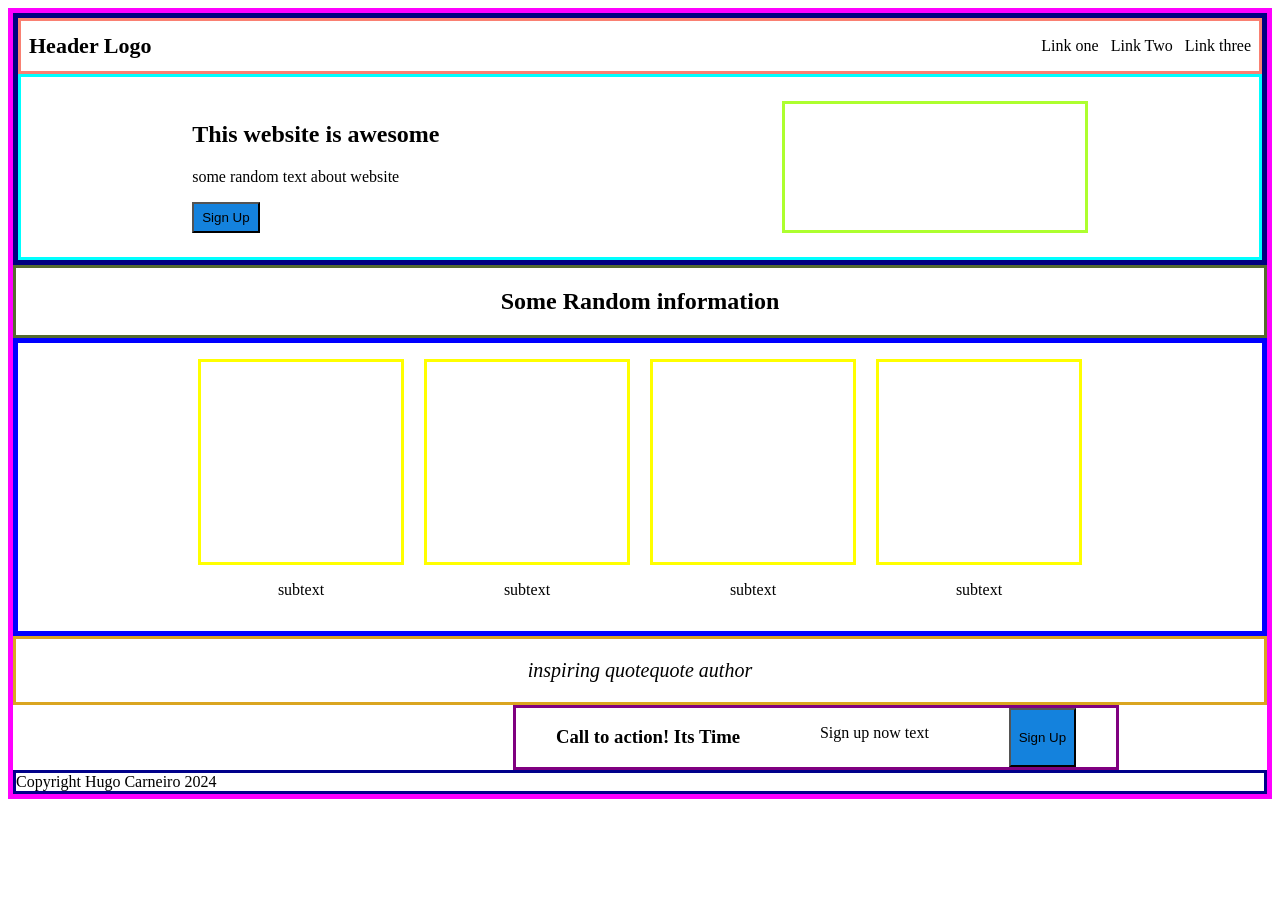
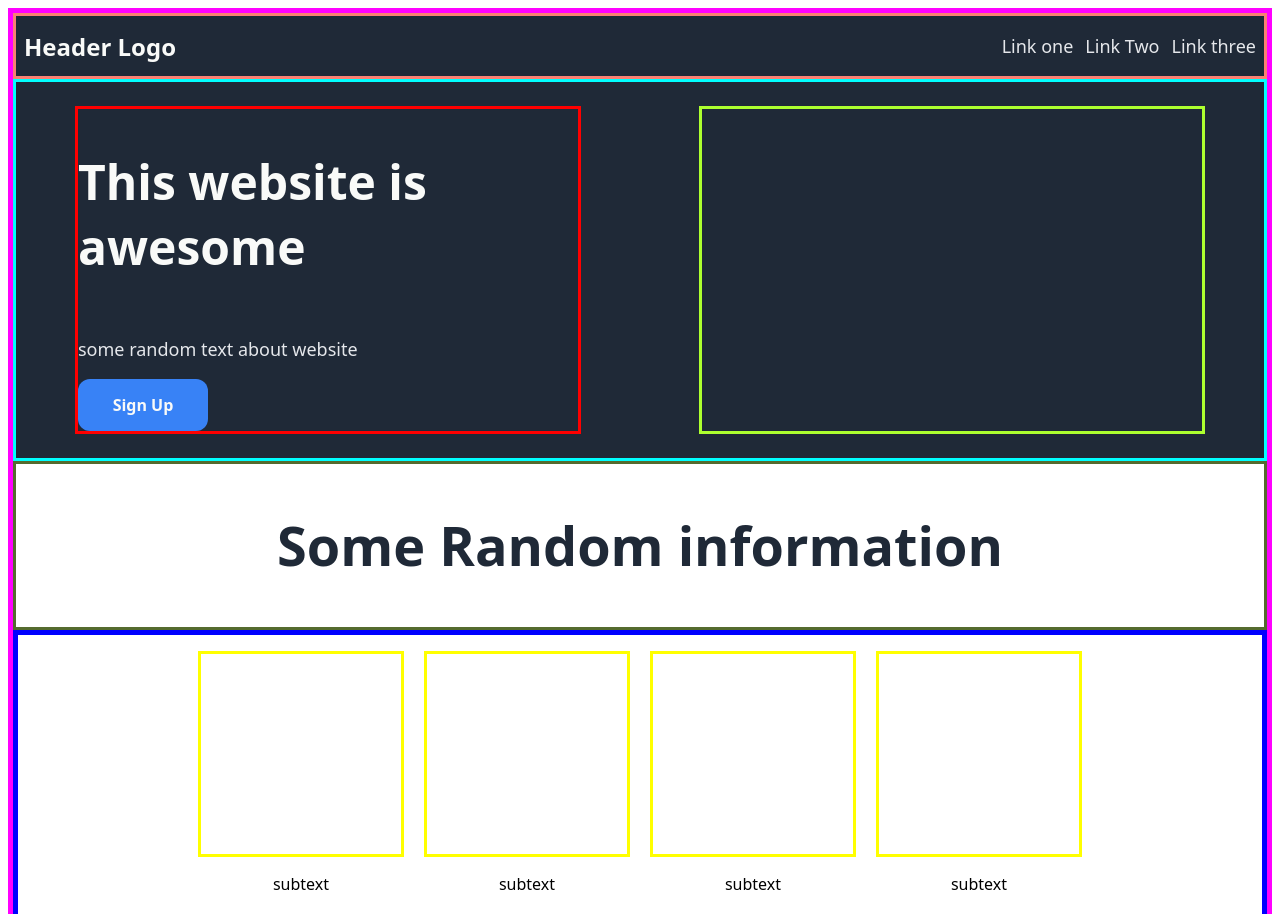
Before and after one commit to acid0rain/TOP-Landing-page, a plain HTML site: page index.html in a window 1280 px wide. Shown: the top 914 px of the page. Before the commit the page ends 807 px from the top, so only its background shows below. Drawn offline with Linux system fonts and the light colour scheme.

Commit message:
started adding fonts, colours and working on the aesthetic elements. TBC

```diff
--- a/index.html
+++ b/index.html
@@ -20,15 +20,15 @@
 <body>
     <div class="banner">
         <div class="banner-text">
-            <h2> This website is awesome </h2>
-            <p> some random text about website </p>
+            <h2 class="hero-main"> This website is awesome </h2>
+            <p class="hero-secondary"> some random text about website </p>
             <button> Sign Up </button>
         </div>
         <a class="banner-image" style="width: 300px;"> <img> </a>
     </div>
 </div>
     <div class="main-container">
-        <div class="text"><h2> Some Random information </h2></div>
+        <div class="info-header"><h2> Some Random information </h2></div>
     </div>
     <div class="boxes-container">
         <div class="box-container">
@@ -51,14 +51,16 @@
 
 
     <div class="quote-box">
-        <p> inspiring quote </p>
-        <p> quote author </p>
+        <p class="quote"> inspiring quote </p>
+        <p class="author"> quote author </p>
     </div>
 
     <div class="cta-box">
+        <div class="flex-cta">
         <h3> Call to action! Its Time </h3>
         <p> Sign up now text</p>
         <button class="signup"> Sign Up</button>
+        </div>
     </div>
 
     </body>
--- a/style.css
+++ b/style.css
@@ -1,5 +1,8 @@
 
-
+* {
+    font-family: system-ui, -apple-system, BlinkMacSystemFont, 'Segoe UI', Roboto, Oxygen, Ubuntu, Cantarell, 'Open Sans', 'Helvetica Neue', sans-serif
+}
+roboto
 .header-container {   /*this contains the header logo and lists and banner */
     border: solid navy 5px;
     display: flex;
@@ -44,6 +47,8 @@ ul {
     max-width: 300px;
     height: auto;
     border: solid greenyellow 3px;
+    min-width: 500px;
+    flex: 1;
 }
 
 button {
@@ -84,7 +89,7 @@ body {
     padding: 16px 0;
 }
 
-  .box-container {  /*container to hold img container + subtext and align it with flex */
+.box-container {  /*container to hold img container + subtext and align it with flex */
     display: flex;
     flex-direction: column;
     align-items: center;
@@ -102,21 +107,104 @@ body {
 
 .quote-box {
     border: solid goldenrod 3px;
+    background-color: #e5e7eb ;
+    min-height: 300px;
 }
 
 /* CTA section */
 
 
 .cta-box {
-
+    display: flex;
     border: solid purple 3px;
     display: flex;
     justify-content: space-around;
     width: 600px;
-    margin-left: 500px;
+}
+
+.flex-cta {
+    display: flex;
+    justify-content: center;
+    gap:32px;
 
 }
 
 footer {
     border: solid darkblue 3px;
 }
+
+
+
+
+/* Aesthetics */
+
+.header-container {
+
+    background-color: #1F2937;
+}
+
+.header-logo {
+    color: #f9faf8;
+    font-size: 24px;
+}
+
+ul {
+    font-size: 18px;
+    color: #e5e7eb;
+}
+
+.hero-main {
+    font-size: 48px;
+    color: #f9faf8;
+    font-weight: bolder;
+
+}
+
+.banner-text {
+    display: flex;
+    text-wrap: wrap;
+    flex-direction: column;
+    max-width: 500px;
+    border: solid red 3px;
+
+}
+
+.hero-secondary {
+    font-size: 18px;
+    color: #e5e7eb;
+}
+
+button {
+    background-color: #3882f6;
+    color: #f9faf8;
+    border: none;
+    padding: 15px 32px;
+    max-width: 130px;
+    border-radius: 12px;
+    font-size: 16px;
+    font-weight: bolder;
+    font-family: system-ui, -apple-system, BlinkMacSystemFont, 'Segoe UI', Roboto, Oxygen, Ubuntu, Cantarell, 'Open Sans', 'Helvetica Neue', sans-serif;
+}
+
+button:hover {
+    background-color: #5555;
+}
+
+.quote {
+    font-size: 36px;
+    font-weight: lighter;
+    font-style: italic;
+    color: #1F2937;
+}
+
+.author {
+    font-size: 36px;
+    font-weight:bold;
+    color: #1F2937;
+}
+
+.info-header {
+    font-size: 36px;
+    font-weight: bolder;
+    color: #1F2937;
+}
```
